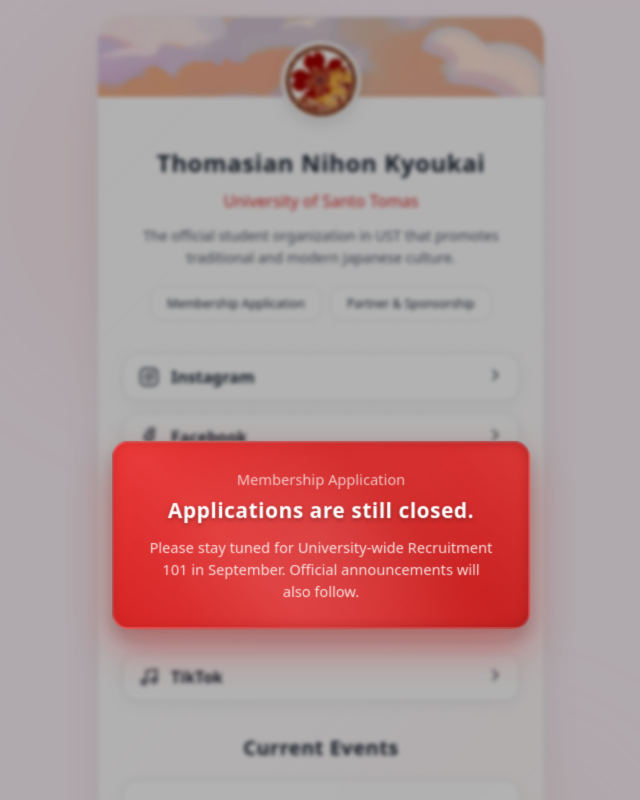
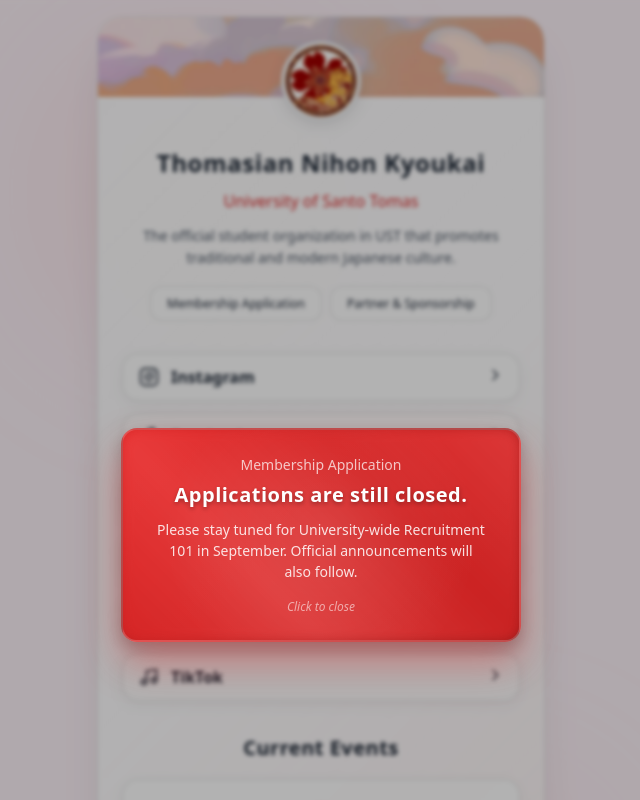
Before and after one commit to Me-moir/Kizuna-Tree, a React (Vite) app: page / in a window 1280 px wide. Both pictures are taken after a click on the button "Membership Application". Shown: the top 800 px of the page, without its empty margins (319-959 px from the left). Built offline with nearby package versions, Linux system fonts and the light colour scheme; the HTML template or start-up script is replaced by a standard one.

Commit message:
Add CNAME file and update meta tags for custom domain

```diff
--- a/index.html
+++ b/index.html
@@ -14,29 +14,25 @@
     <meta property="og:type" content="website" />
     <meta property="og:title" content="Kizuna LinkTree - Thomasian Nihon Kyoukai" />
     <meta property="og:description" content="Official LinkTree for Thomasian Nihon Kyoukai - University of Santo Tomas student organization promoting Japanese culture." />
-    <meta property="og:image" content="https://me-moir.github.io/Kizuna-Tree/thumbnail.png" />
+    <meta property="og:image" content="https://kizuna-tree.online/thumbnail.png" />
     <meta property="og:image:alt" content="Thomasian Nihon Kyoukai Logo" />
     <meta property="og:image:type" content="image/png" />
     <meta property="og:image:width" content="1080" />
     <meta property="og:image:height" content="1080" />
-    <meta property="og:url" content="https://me-moir.github.io/Kizuna-Tree/" />
+    <meta property="og:url" content="https://kizuna-tree.online/" />
     <meta property="og:site_name" content="Thomasian Nihon Kyoukai" />
-
-    <!-- Facebook specific meta tags -->
-    <meta property="fb:app_id" content="" />
-    <meta property="article:author" content="Thomasian Nihon Kyoukai" />
 
     <!-- Twitter Card Meta Tags -->
     <meta name="twitter:card" content="summary_large_image" />
     <meta name="twitter:title" content="Kizuna LinkTree - Thomasian Nihon Kyoukai" />
     <meta name="twitter:description" content="Official LinkTree for Thomasian Nihon Kyoukai - University of Santo Tomas student organization promoting Japanese culture." />
-    <meta name="twitter:image" content="https://me-moir.github.io/Kizuna-Tree/thumbnail.png" />
+    <meta name="twitter:image" content="https://kizuna-tree.online/thumbnail.png" />
     <meta name="twitter:image:alt" content="Thomasian Nihon Kyoukai Logo" />
 
     <!-- Additional Meta Tags for Better SEO -->
     <meta name="author" content="Thomasian Nihon Kyoukai" />
     <meta name="keywords" content="UST, University of Santo Tomas, Japanese culture, student organization, Thomasian Nihon Kyoukai, Japan, anime, culture" />
-    <link rel="canonical" href="https://me-moir.github.io/Kizuna-Tree/" />
+    <link rel="canonical" href="https://kizuna-tree.online/" />
   </head>
   <body>
     <div id="root"></div>
--- a/src/App.jsx
+++ b/src/App.jsx
@@ -75,6 +75,10 @@
     }, 4000);
   };
 
+  const handleTooltipClick = () => {
+    setTooltip(prev => ({ ...prev, show: false }));
+  };
+
   // Light theme with peachy pink background and red highlights
   const theme = {
     background: '#fdf2f8', // peachy pink background
@@ -113,21 +117,23 @@
 
     @keyframes tooltipSlideIn {
       0% {
-        transform: scale(0.8);
+        transform: translateY(-20px) scale(0.9);
         opacity: 0;
       }
       100% {
-        transform: scale(1);
+        transform: translateY(0) scale(1);
         opacity: 1;
       }
     }
 
-    @keyframes tooltipPulse {
-      0%, 100% {
-        transform: scale(1);
+    @keyframes tooltipSlideOut {
+      0% {
+        transform: translateY(0) scale(1);
+        opacity: 1;
       }
-      50% {
-        transform: scale(1.05);
+      100% {
+        transform: translateY(-20px) scale(0.9);
+        opacity: 0;
       }
     }
 
@@ -159,12 +165,12 @@
       transform: scale(0.98);
     }
 
-    .centered-tooltip {
-      animation: tooltipSlideIn 0.3s cubic-bezier(0.68, -0.55, 0.265, 1.55);
+    .centered-tooltip.entering {
+      animation: tooltipSlideIn 0.4s cubic-bezier(0.34, 1.56, 0.64, 1);
     }
 
-    .centered-tooltip.pulse {
-      animation: tooltipPulse 2s ease-in-out infinite;
+    .centered-tooltip.exiting {
+      animation: tooltipSlideOut 0.3s cubic-bezier(0.4, 0, 0.6, 1);
     }
 
     /* Remove backdrop-filter for better mobile performance */
@@ -219,11 +225,14 @@
           zIndex: '1001',
           opacity: tooltip.show ? 1 : 0,
           visibility: tooltip.show ? 'visible' : 'hidden',
-          transition: 'opacity 0.3s ease, visibility 0.3s ease',
+          transition: 'opacity 0.4s ease, visibility 0.4s ease',
           pointerEvents: tooltip.show ? 'auto' : 'none',
           padding: '20px'
         }}>
-          <div className={`centered-tooltip ${tooltip.show ? 'pulse' : ''}`} style={{
+          <div
+            className={`centered-tooltip ${tooltip.show ? 'entering' : 'exiting'}`}
+            onClick={handleTooltipClick}
+            style={{
               background: 'linear-gradient(135deg, #dc2626 0%, #991b1b 100%)',
               color: 'white',
               padding: '24px 32px',
@@ -238,8 +247,11 @@
               width: '100%',
               position: 'relative',
               overflow: 'hidden',
-            transform: tooltip.show ? 'scale(1)' : 'scale(0.8)'
-          }}>
+              cursor: 'pointer',
+              transform: tooltip.show ? 'translateY(0) scale(1)' : 'translateY(-20px) scale(0.9)',
+              transition: 'transform 0.4s cubic-bezier(0.34, 1.56, 0.64, 1), opacity 0.4s ease'
+            }}
+          >
             {/* Glowing border effect */}
             <div style={{
               position: 'absolute',
@@ -290,25 +302,40 @@
                 opacity: '0.9',
                 fontWeight: '400',
                 lineHeight: '1.5',
-                color: 'rgba(255, 255, 255, 0.95)'
+                color: 'rgba(255, 255, 255, 0.95)',
+                marginBottom: '16px'
               }}>
                 {tooltip.data?.description}
+              </div>
+
+              {/* Click to close hint */}
+              <div style={{
+                fontSize: '12px',
+                opacity: '0.7',
+                fontWeight: '400',
+                color: 'rgba(255, 255, 255, 0.8)',
+                fontStyle: 'italic'
+              }}>
+                Click to close
               </div>
             </div>
           </div>
         </div>
 
         {/* Overlay when tooltip is shown */}
-        <div style={{
+        <div
+          style={{
             position: 'fixed',
             inset: '0',
             backgroundColor: 'rgba(0, 0, 0, 0.3)',
             zIndex: '1000',
             opacity: tooltip.show ? 1 : 0,
             visibility: tooltip.show ? 'visible' : 'hidden',
-          transition: 'opacity 0.3s ease, visibility 0.3s ease',
+            transition: 'opacity 0.4s ease, visibility 0.4s ease',
             backdropFilter: 'blur(2px)'
-        }} />
+          }}
+          onClick={handleTooltipClick}
+        />
 
         {/* Ambient lighting effects */}
         <div style={{
--- a/vite.config.js
+++ b/vite.config.js
@@ -3,5 +3,5 @@
 
 export default defineConfig({
   plugins: [react()],
-  base: '/Kizuna-Tree/', // IMPORTANT: matches your GitHub repo name
+  base: '/' // Change from '/Kizuna-Tree/' to '/'
 })
```
Also changed, not shown: 1 other file (tests, documents, lock files or other folders). Lines whose indentation alone changed are shown as unchanged.
